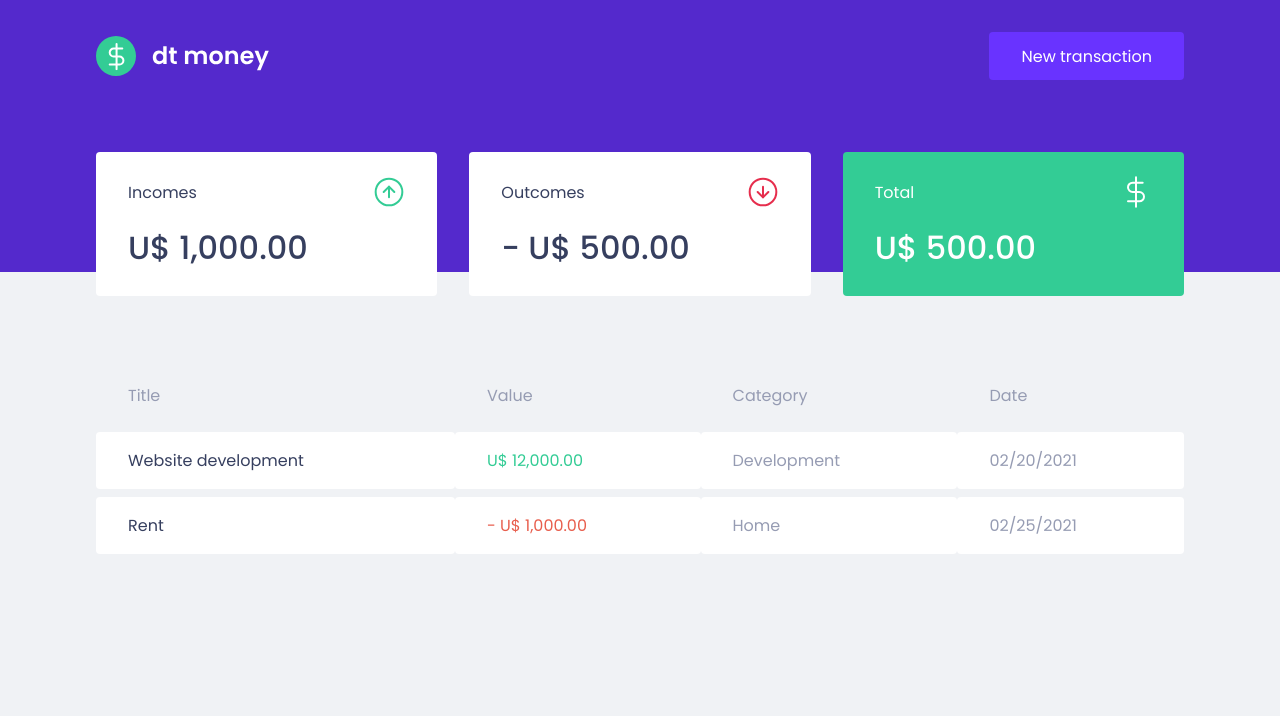
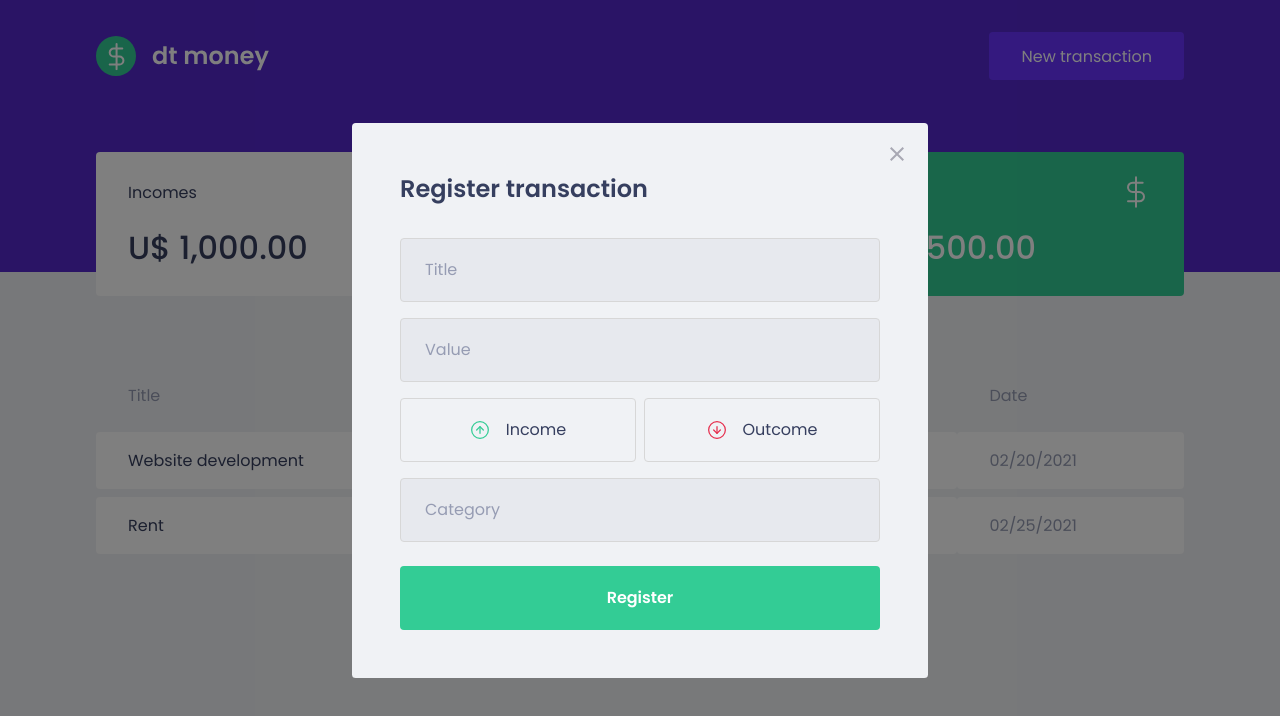
Before and after one commit to nandotomio/ignite-dt-money, a React (Create React App) app: page / in a window 1280 px wide. Both pictures are taken after a click on the button "New transaction". Shown: the top 716 px of the page. Built offline with nearby package versions, Linux system fonts and the light colour scheme; no server answers; what miragejs would draw is missing.

Commit message:
feat: add NewTransactionModal component

```diff
--- a/src/App.tsx
+++ b/src/App.tsx
@@ -1,13 +1,33 @@
+import { useState } from 'react';
+import Modal from 'react-modal';
+
 import { Dashboard } from './components/Dashboard';
 import { Header } from './components/Header';
+import { NewTransactionModal } from './components/NewTransactionModal';
 
 import { GlobalStyle } from './styles/global';
 
+Modal.setAppElement('#root')
+
 export function App() {
+  const [isNewTransactionModalOpen, setIsNewTransactionModalOpen] = useState(false)
+
+  function handleOpenNewTransactionModal() {
+    setIsNewTransactionModalOpen(true);
+  }
+
+  function handleCloseNewTransactionModal() {
+    setIsNewTransactionModalOpen(false);
+  }
+
   return (
     <>
-      <Header />
+      <Header onOpenNewTransactionModal={handleOpenNewTransactionModal} />
       <Dashboard />
+      <NewTransactionModal
+        isOpen={isNewTransactionModalOpen}
+        onRequestClose={handleCloseNewTransactionModal}
+      />
       <GlobalStyle />
     </>
   );
--- a/src/components/Header/index.tsx
+++ b/src/components/Header/index.tsx
@@ -2,14 +2,20 @@
 
 import { Container, Content } from './styles'
 
-export function Header() {
+interface HeaderProps {
+  onOpenNewTransactionModal: () => void;
+}
+
+export function Header({ onOpenNewTransactionModal }: HeaderProps) {
   return (
     <Container>
       <Content>
         <img src={logoImg} alt="dt money" />
-        <button type="button">
+        <button type="button" onClick={onOpenNewTransactionModal}>
           New transaction
         </button>
+
+
       </Content>
     </Container>
   )
--- /dev/null
+++ b/src/components/NewTransactionModal/index.tsx
@@ -0,0 +1,62 @@
+import Modal from 'react-modal';
+
+import incomeImg from '../../assets/income.svg';
+import outcomeImg from '../../assets/outcome.svg';
+import closeImg from '../../assets/close.svg';
+import { Container, TransactionTypeContainer } from './styles';
+
+interface NewTransactionModalProps {
+  isOpen: boolean
+  onRequestClose: () => void
+}
+
+export function NewTransactionModal({ isOpen, onRequestClose }: NewTransactionModalProps) {
+  return (
+    <Modal
+      isOpen={isOpen}
+      onRequestClose={onRequestClose}
+      overlayClassName="react-modal-overlay"
+      className="react-modal-content"
+    >
+      <button
+        type="button"
+        onClick={onRequestClose}
+        className="react-modal-close"
+      >
+        <img src={closeImg} alt="Close modal" />
+      </button>
+
+      <Container>
+        <h2>Register transaction</h2>
+
+        <input
+          placeholder="Title"
+        />
+
+        <input
+          type="number"
+          placeholder="Value"
+        />
+
+        <TransactionTypeContainer>
+          <button type="button">
+            <img src={incomeImg} alt="Income" />
+            <span>Income</span>
+          </button>
+          <button type="button">
+            <img src={outcomeImg} alt="Outcome" />
+            <span>Outcome</span>
+          </button>
+        </TransactionTypeContainer>
+
+        <input
+          placeholder="Category"
+        />
+
+        <button type="submit">
+          Register
+        </button>
+      </Container>
+    </Modal>
+  )
+}
--- /dev/null
+++ b/src/components/NewTransactionModal/styles.ts
@@ -0,0 +1,88 @@
+import styled from "styled-components";
+
+import { darken } from 'polished';
+
+export const Container = styled.form`
+  h2 {
+    color: var(--text-title);
+    font-size: 1.5rem;
+    margin-bottom: 2rem;
+  }
+
+  input {
+    width: 100%;
+    padding: 0 1.5rem;
+    height: 4rem;
+    border-radius: 0.25rem;
+
+    border: 1px solid #d7d7d7;
+    background: #e7e9ee;
+
+    font-weight: 400;
+    font-size: 1rem;
+
+    &::placeholder {
+      color: var(--text-body);
+    }
+
+    & + input {
+      margin-top: 1rem;
+    }
+  }
+
+  button[type="submit"] {
+    width: 100%;
+    padding: 0 1.5rem;
+    height: 4rem;
+    background: var(--green);
+    color: #FFF;
+    border-radius: 0.25rem;
+    border: 0;
+    font-size: 1rem;
+    margin-top: 1.5rem;
+    font-weight: 600;
+
+    transition: filter 0.2s;
+
+    &:hover {
+      filter: brightness(0.9);
+    }
+  }
+`;
+
+export const TransactionTypeContainer = styled.div`
+  margin: 1rem 0;
+  display: grid;
+  grid-template-columns: 1fr 1fr;
+  gap: 0.5rem;
+
+  button {
+    height: 4rem;
+    border: 1px solid #d7d7d7;
+    border-radius: 0.25rem;
+
+    background: transparent;
+
+    display: flex;
+    align-items: center;
+    justify-content: center;
+
+    transition: border-color 0.2s;
+
+    &:hover {
+      border-color: ${darken(0.1, '#d7d7d7')};
+    }
+
+    img {
+      width: 20px;
+      height: 20px;
+    }
+
+    span {
+      display: inline-block;
+      margin-left: 1rem;
+      font-size: 1rem;
+      color: var(--text-title);
+    }
+  }
+`;
--- a/src/components/TransactionsTable/index.tsx
+++ b/src/components/TransactionsTable/index.tsx
@@ -1,6 +1,13 @@
+import { useEffect } from "react";
+import { api } from "../../services/api";
 import { Container } from "./styles";
 
 export function TransactionsTable() {
+  useEffect(() => {
+    api.get('transactions')
+      .then(response => console.log(response.data))
+  }, [])
+
   return (
     <Container>
       <table>
--- a/src/styles/global.ts
+++ b/src/styles/global.ts
@@ -54,4 +54,39 @@
     opacity: 0.6;
     cursor: not-allowed;
   }
+
+  .react-modal-overlay {
+    background: rgba(0,0,0,0.5);
+    position: fixed;
+    top: 0;
+    bottom: 0;
+    right: 0;
+    left: 0;
+    display: flex;
+    align-items: center;
+    justify-content: center;
+  }
+
+  .react-modal-content {
+    width: 100%;
+    max-width: 576px;
+    background: var(--background);
+    padding: 3rem;
+    position: relative;
+    border-radius: 0.24rem;
+  }
+
+  .react-modal-close {
+    position: absolute;
+    right: 1.5rem;
+    top: 1.5rem;
+    border: 0;
+    background: transparent;
+
+    transition: filter 0.2s;
+
+    &:hover {
+      filter: brightness(0.8);
+    }
+  }
 `
```
